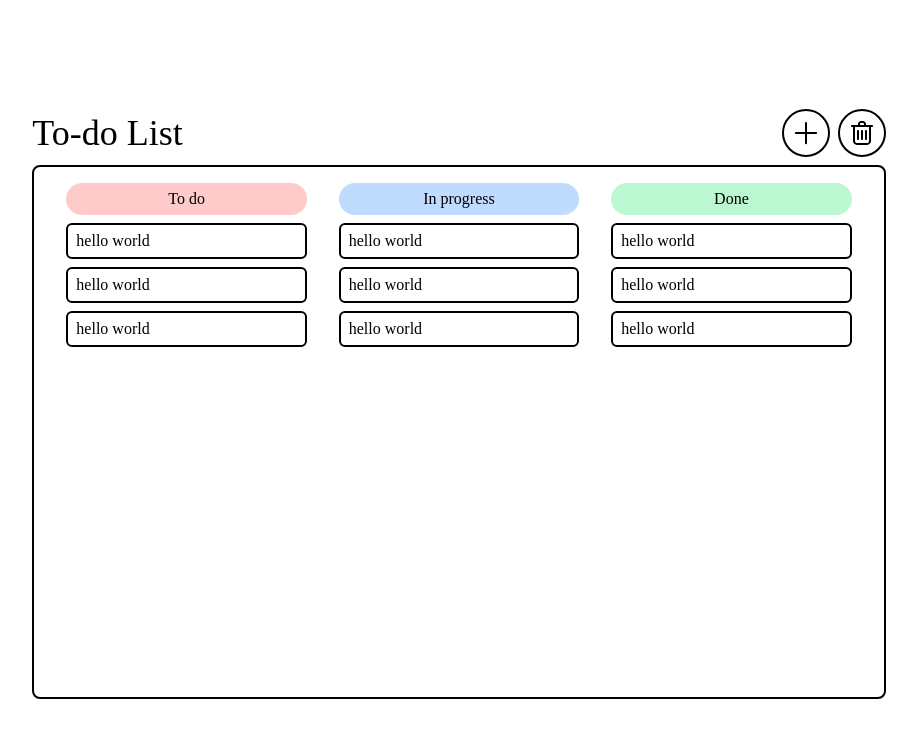
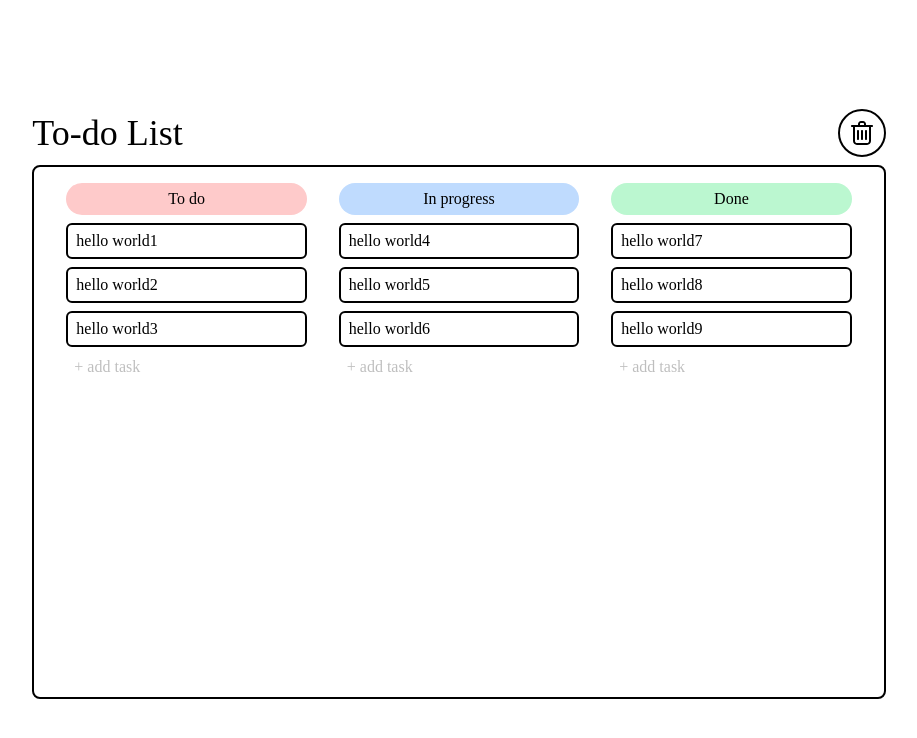
Before and after one commit to Aitishnitsa/react-to-do-list, a React (Create React App) app: page / in a window 1280 px wide. Shown: the top 738 px of the page, without its empty margins (181-1098 px from the left). Built offline with nearby package versions, Linux system fonts and the light colour scheme.

Commit message:
drag task implementation

```diff
--- a/package.json
+++ b/package.json
@@ -7,6 +7,7 @@
     "@testing-library/react": "^13.4.0",
     "@testing-library/user-event": "^13.5.0",
     "react": "^18.3.1",
+    "react-beautiful-dnd": "^13.1.1",
     "react-dom": "^18.3.1",
     "react-scripts": "5.0.1",
     "web-vitals": "^2.1.4"
--- a/src/App.js
+++ b/src/App.js
@@ -1,29 +1,12 @@
-import Task from './components/Task';
-import TaskContainer from './components/TaskContainer';
+import './index.css';
 import Header from './components/Header';
-import './index.css';
+import Board from './components/Board';
 
 const App = () => {
   return (
     <div className='h-screen flex flex-col justify-center items-center bg-white overflow-hidden'>
       <Header />
-      <div className='flex flex-col sm:flex-row justify-around space-y-2 sm:space-y-0 border-2 border-black rounded-lg w-5/6 sm:w-2/3 h-fit sm:h-2/3 mb-4 sm:m-0 py-2 px-4 overflow-y-auto'>
-        <TaskContainer title={'To do'} titleColor={'bg-red-200'}>
-          <Task text={'hello world'}></Task>
-          <Task text={'hello world'}></Task>
-          <Task text={'hello world'}></Task>
-        </TaskContainer>
-        <TaskContainer title={'In progress'} titleColor={'bg-blue-200'}>
-          <Task text={'hello world'}></Task>
-          <Task text={'hello world'}></Task>
-          <Task text={'hello world'}></Task>
-        </TaskContainer>
-        <TaskContainer title={'Done'} titleColor={'bg-green-200'}>
-          <Task text={'hello world'}></Task>
-          <Task text={'hello world'}></Task>
-          <Task text={'hello world'}></Task>
-        </TaskContainer>
-      </div>
+      <Board />
     </div>
   );
 }
--- /dev/null
+++ b/src/components/Board.js
@@ -0,0 +1,145 @@
+import React, { useState } from "react";
+import TaskContainer from "./TaskContainer";
+import Task from "./Task";
+import { DragDropContext, Draggable, Droppable } from "react-beautiful-dnd";
+
+const Board = () => {
+    const [toDoArr, setToDoArr] = useState([
+        { id: "1", text: "hello world1" },
+        { id: "2", text: "hello world2" },
+        { id: "3", text: "hello world3" },
+    ]);
+    const [inProcessArr, setInProcessArr] = useState([
+        { id: "4", text: "hello world4" },
+        { id: "5", text: "hello world5" },
+        { id: "6", text: "hello world6" },
+    ]);
+    const [doneArr, setDoneArr] = useState([
+        { id: "7", text: "hello world7" },
+        { id: "8", text: "hello world8" },
+        { id: "9", text: "hello world9" },
+    ]);
+
+    const onDragEnd = (result) => {
+        const { source, destination } = result;
+
+        if (!destination) return;
+
+        const sourceDroppableId = source.droppableId;
+        const destinationDroppableId = destination.droppableId;
+
+        const sourceArr = getArrayByDroppableId(sourceDroppableId);
+        const destinationArr = getArrayByDroppableId(destinationDroppableId);
+
+        if (sourceDroppableId === destinationDroppableId) {
+            const newItems = Array.from(sourceArr);
+            const [removed] = newItems.splice(source.index, 1);
+            newItems.splice(destination.index, 0, removed);
+            updateArrayByDroppableId(sourceDroppableId, newItems);
+        } else {
+            const sourceItems = Array.from(sourceArr);
+            const destinationItems = Array.from(destinationArr);
+            const [removed] = sourceItems.splice(source.index, 1);
+            destinationItems.splice(destination.index, 0, removed);
+            updateArrayByDroppableId(sourceDroppableId, sourceItems);
+            updateArrayByDroppableId(destinationDroppableId, destinationItems);
+        }
+    };
+
+    const getArrayByDroppableId = (id) => {
+        switch (id) {
+            case "todo":
+                return toDoArr;
+            case "inprogress":
+                return inProcessArr;
+            case "done":
+                return doneArr;
+            default:
+                return [];
+        }
+    };
+
+    const updateArrayByDroppableId = (id, newArray) => {
+        switch (id) {
+            case "todo":
+                setToDoArr(newArray);
+                break;
+            case "inprogress":
+                setInProcessArr(newArray);
+                break;
+            case "done":
+                setDoneArr(newArray);
+                break;
+            default:
+                break;
+        }
+    };
+
+    return (
+        <div className="flex flex-col sm:flex-row justify-around space-y-2 sm:space-y-0 border-2 border-black rounded-lg w-5/6 sm:w-2/3 h-fit sm:h-2/3 mb-4 sm:m-0 py-2 px-4 overflow-y-auto">
+            <DragDropContext onDragEnd={onDragEnd}>
+                <Droppable droppableId="todo">
+                    {(provided, snapshot) => (
+                        <TaskContainer
+                            title={"To do"}
+                            titleColor={"bg-red-200"}
+                            ref={provided.innerRef}
+                            droppableProps={provided.droppableProps}
+                        >
+                            {toDoArr.map((task, index) => (
+                                <Draggable key={task.id} draggableId={task.id} index={index}>
+                                    {(provided, snapshot) => (
+                                        <Task text={task.text} provided={provided} snapshot={snapshot} />
+                                    )}
+                                </Draggable>
+                            ))}
+                            {provided.placeholder}
+                        </TaskContainer>
+                    )}
+                </Droppable>
+
+                <Droppable droppableId="inprogress">
+                    {(provided, snapshot) => (
+                        <TaskContainer
+                            title={"In progress"}
+                            titleColor={"bg-blue-200"}
+                            ref={provided.innerRef}
+                            droppableProps={provided.droppableProps}
+                        >
+                            {inProcessArr.map((task, index) => (
+                                <Draggable key={task.id} draggableId={task.id} index={index}>
+                                    {(provided, snapshot) => (
+                                        <Task text={task.text} provided={provided} snapshot={snapshot} />
+                                    )}
+                                </Draggable>
+                            ))}
+                            {provided.placeholder}
+                        </TaskContainer>
+                    )}
+                </Droppable>
+
+                <Droppable droppableId="done">
+                    {(provided, snapshot) => (
+                        <TaskContainer
+                            title={"Done"}
+                            titleColor={"bg-green-200"}
+                            ref={provided.innerRef}
+                            droppableProps={provided.droppableProps}
+                        >
+                            {doneArr.map((task, index) => (
+                                <Draggable key={task.id} draggableId={task.id} index={index}>
+                                    {(provided, snapshot) => (
+                                        <Task text={task.text} provided={provided} snapshot={snapshot} />
+                                    )}
+                                </Draggable>
+                            ))}
+                            {provided.placeholder}
+                        </TaskContainer>
+                    )}
+                </Droppable>
+            </DragDropContext>
+        </div>
+    );
+};
+
+export default Board;
--- a/src/components/Button.js
+++ /dev/null
@@ -1,11 +0,0 @@
-import React from "react";
-
-const Button = ({ imgSrc, onClick }) => {
-    return (
-        <button onClick={onClick} >
-            <img src={imgSrc} alt={imgSrc} className="h-8 w-8 sm:h-12 sm:w-12" />
-        </button>
-    )
-}
-
-export default Button;
--- a/src/components/Header.js
+++ b/src/components/Header.js
@@ -1,15 +1,14 @@
 import React from "react";
-import addSvg from "../assets/add.svg";
 import deleteSvg from "../assets/delete.svg";
-import Button from "./Button";
 
 const Header = () => {
     return (
         <div className="flex justify-between items-center py-2 w-5/6 sm:w-2/3">
             <h1 className="text-2xl sm:text-4xl">To-do List</h1>
             <div className="flex space-x-2">
-                <Button imgSrc={addSvg} />
-                <Button imgSrc={deleteSvg} />
+                <button>
+                    <img src={deleteSvg} alt='delete' className="h-8 w-8 sm:h-12 sm:w-12" />
+                </button>
             </div>
         </div>
     )
--- a/src/components/Task.js
+++ b/src/components/Task.js
@@ -1,11 +1,15 @@
 import React from "react";
 
-const Task = ({ text }) => {
+const Task = ({ text, provided, snapshot }) => {
     return (
-        <div className='border-2 border-black rounded-md w-full py-1 px-2 my-2'>
-            <p>{text}</p>
-        </div>
-    );
-}
+        <div
+            ref={provided.innerRef}
+            {...provided.draggableProps}
+            {...provided.dragHandleProps}
+            className={`${snapshot.isDragging ? "bg-gray-200" : "bg-white"} hover:bg-gray-50 transition ease-in-out duration-150 border-2 border-black rounded-md w-full py-1 px-2 my-2`}
+        >
+            {text}
+        </div>);
+};
 
 export default Task;
--- a/src/components/TaskContainer.js
+++ b/src/components/TaskContainer.js
@@ -1,14 +1,23 @@
 import React from "react";
+import Task from "./Task";
 
-const TaskContainer = ({ title, titleColor, children }) => {
+const TaskContainer = React.forwardRef(({
+    title = "Default Title",
+    titleColor = "bg-gray-200",
+    children,
+    droppableProps = {}
+}, ref) => {
     return (
-        <div className='sm:w-1/3 p-2 mx-2'>
-            <div className={`${titleColor} w-full rounded-full py-1 flex justify-center`}>
-                <h1>{title}</h1>
-            </div>
-            <div>{children}</div>
+        <div ref={ref} {...droppableProps} className="sm:w-1/3 p-2 mx-2">
+            <h1 className={`${titleColor} w-full rounded-full py-1 flex justify-center`}>
+                {title}
+            </h1>
+            {children}
+            <button className="px-2 opacity-25 hover:opacity-100 transition ease-in-out duration-150">
+                + add task
+            </button>
         </div>
     );
-}
+});
 
 export default TaskContainer;
--- a/src/index.js
+++ b/src/index.js
@@ -6,9 +6,9 @@ import reportWebVitals from './reportWebVitals';
 
 const root = ReactDOM.createRoot(document.getElementById('root'));
 root.render(
-  <React.StrictMode>
-    <App />
-  </React.StrictMode>
+  // <React.StrictMode>
+  <App />
+  // </React.StrictMode>
 );
 
 // If you want to start measuring performance in your app, pass a function
```
Also changed, not shown: 1 other file (tests, documents, lock files or other folders).
